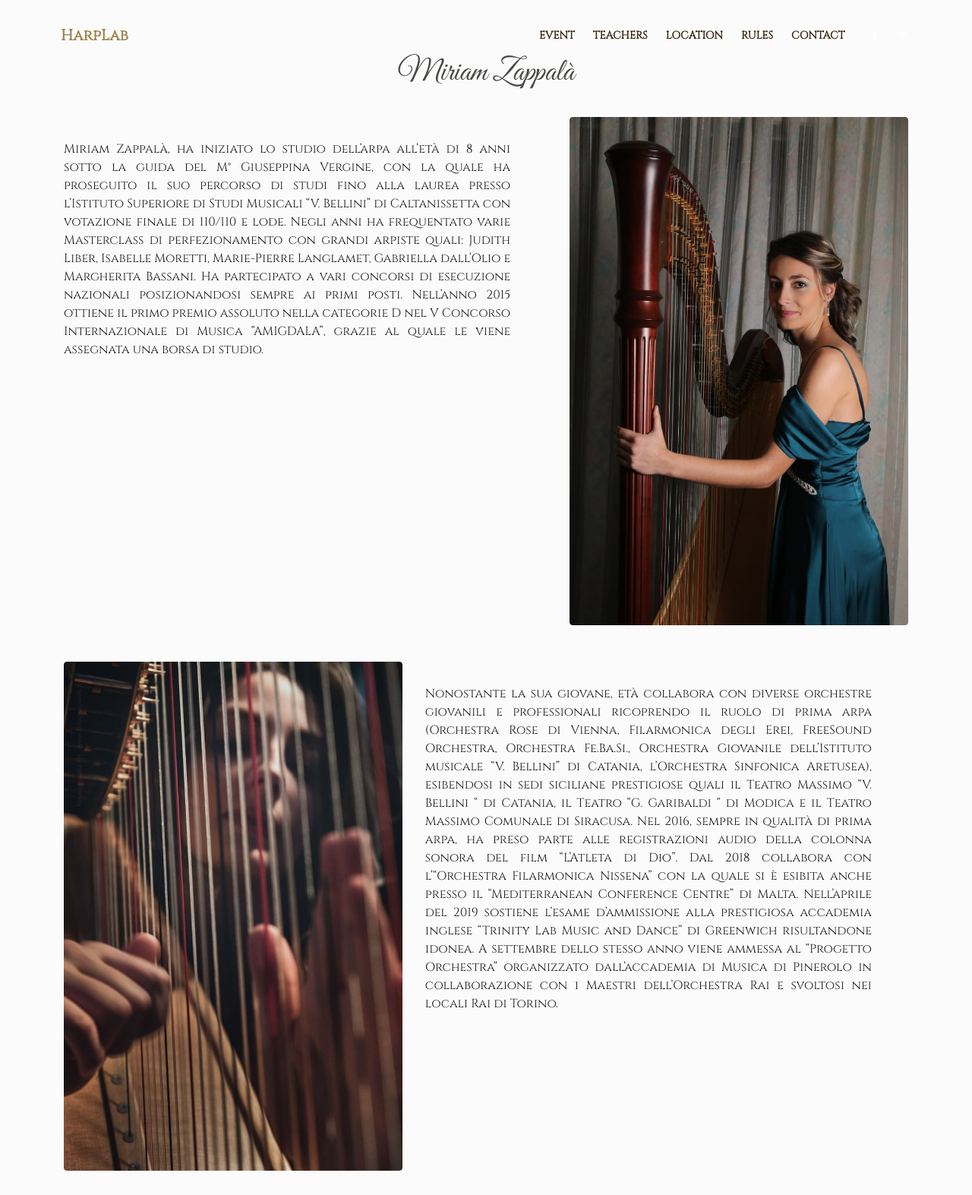
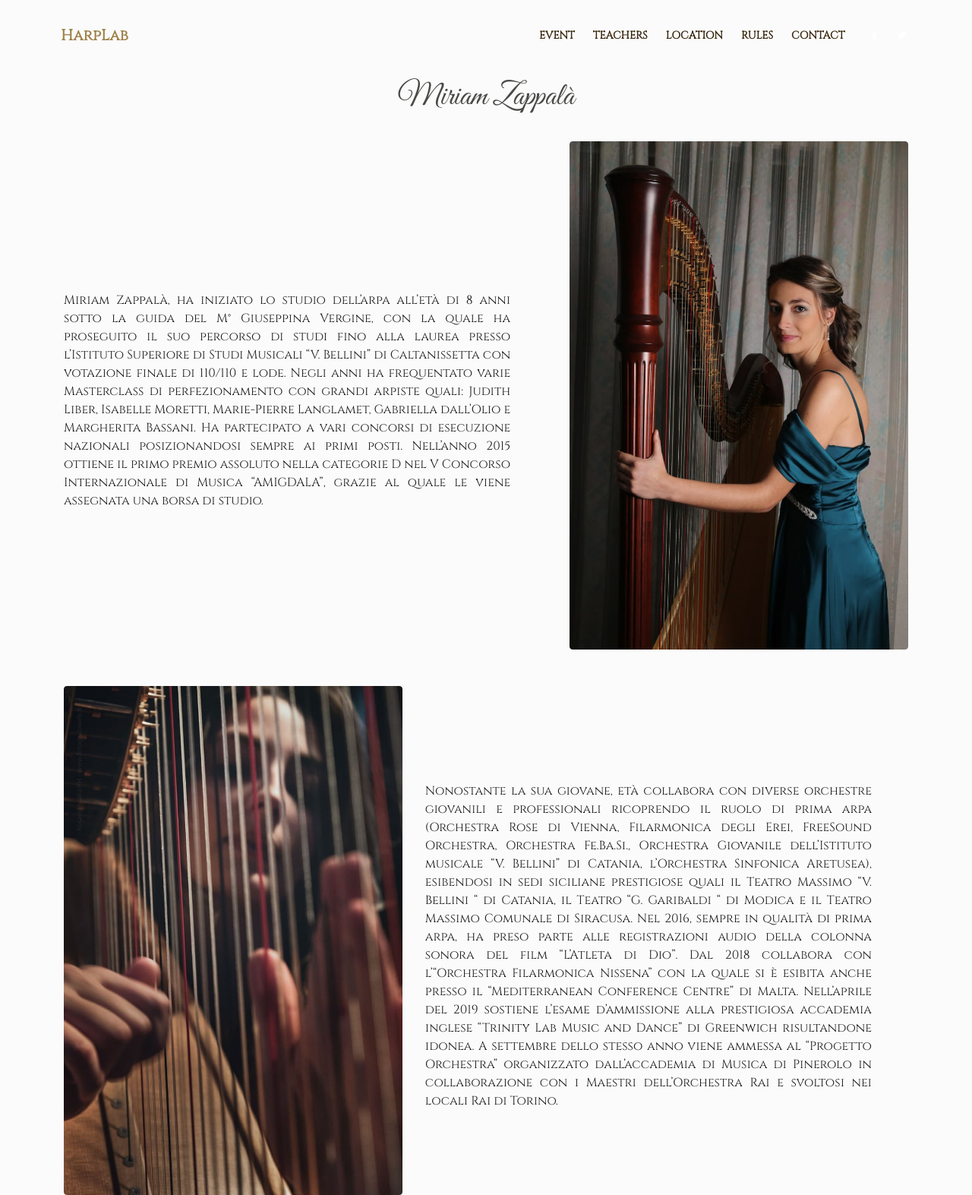
Before and after one commit to HarpLabSicilia/HarpLabSicilia.github.io, a plain HTML site: page miriam.html in a window 1280 px wide. Shown: the top 1573 px of the page at 76% size. Drawn offline with nearby package versions, Linux system fonts and the light colour scheme.

Commit message:
Adjust Miriam page

```diff
--- a/js/scripts.js
+++ b/js/scripts.js
@@ -1,6 +1,5 @@
 (function($) {
     "use strict";
-
 	/* Preloader */
 	$(window).on('load', function() {
 		var preloaderFadeOutTime = 500;
--- a/miriam.html
+++ b/miriam.html
@@ -124,11 +124,10 @@
 
 	<!-- Miriam -->
 	<div id="teachers" class="basic-1">
-        <h1 style="text-align: center;" class="location-title">Miriam Zappalà</h1>
+        <h1 style=" padding-top:2rem; text-align: center;" class="location-title">Miriam Zappalà</h1>
 		<div class="container">
-
             <div class="row-curriculum row">
-				<div class="col-lg-7">
+				<div class="col-lg-7 center-container">
 					<div class="text-container">
 						<p class="miriam-description">
                             Miriam Zappalà, ha iniziato lo studio dell’arpa all’età di 8 anni sotto la guida del M° Giuseppina Vergine, con la quale ha proseguito il suo percorso di studi fino alla laurea presso l’Istituto Superiore di Studi Musicali “V. Bellini” di Caltanissetta con votazione finale di 110/110 e lode.
@@ -152,7 +151,7 @@
 						<img class="img-fluid" src="images/miriam2.jpg" alt="alternative">
 					</div> <!-- end of image-container -->
 				</div> <!-- end of col -->
-				<div class="col-lg-7">
+				<div class="col-lg-7 center-container">
 					<div class="text-container">
 						<p class="miriam-description">
                             Nonostante la sua giovane, età collabora con diverse orchestre giovanili e professionali ricoprendo il ruolo di prima arpa (Orchestra Rose di Vienna, Filarmonica degli Erei, FreeSound Orchestra, Orchestra Fe.Ba.Si., Orchestra Giovanile dell’Istituto musicale “V. Bellini” di Catania, l’Orchestra Sinfonica Aretusea), esibendosi in sedi siciliane prestigiose quali il Teatro Massimo “V. Bellini “ di Catania, il Teatro “G. Garibaldi “ di Modica e il Teatro Massimo Comunale di Siracusa.
@@ -166,7 +165,7 @@
 			</div> <!-- end of row -->
 
             <div class="row-curriculum row">
-                <div class="col-lg-5">
+                <div class="col-lg-5 center-container">
 					<div class="text-container">
 						<p class="miriam-description">
                             Svolge inoltre attività concertistica, come solista per diverse associazioni.
```
Also changed, not shown: index.html (+1 -1 lines).
